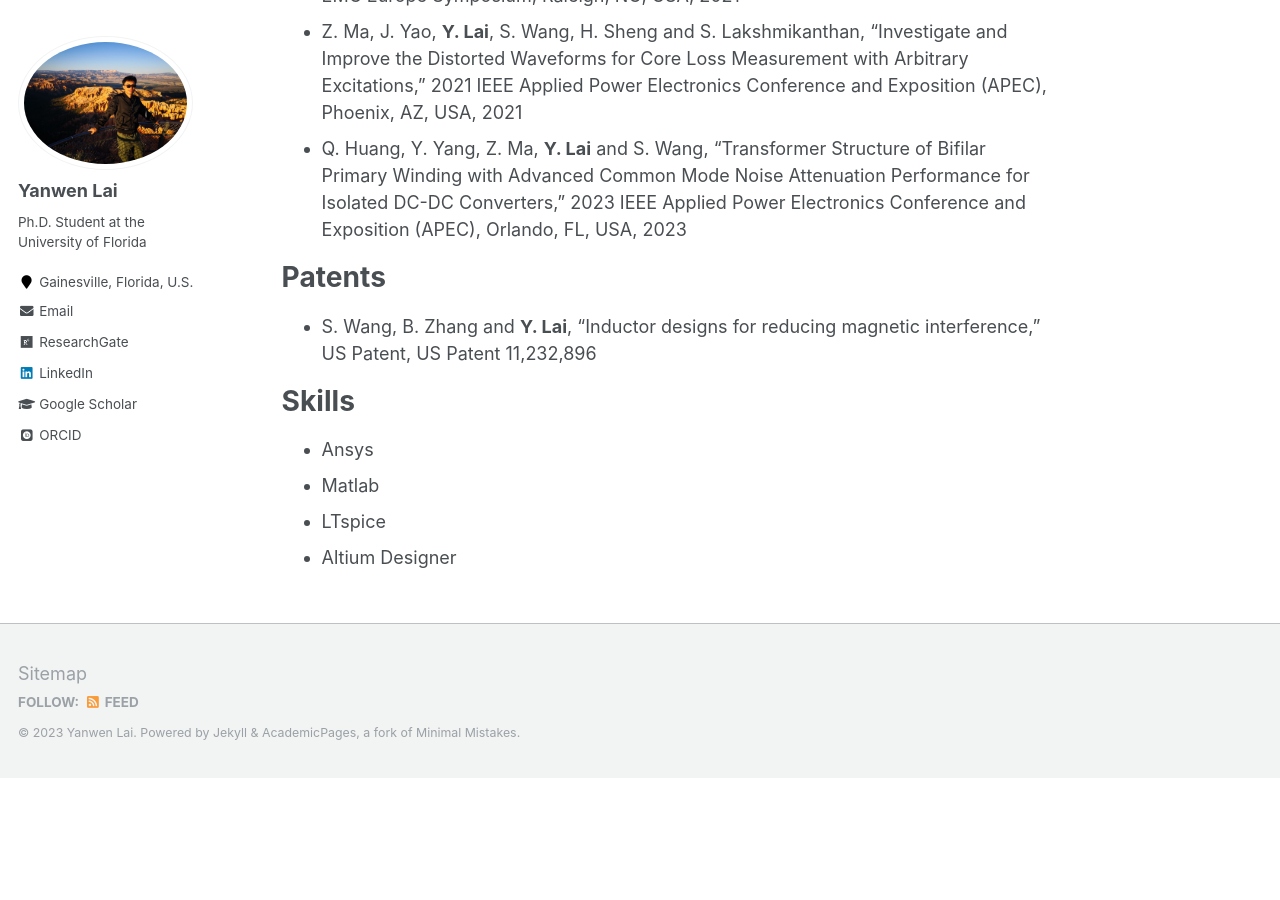
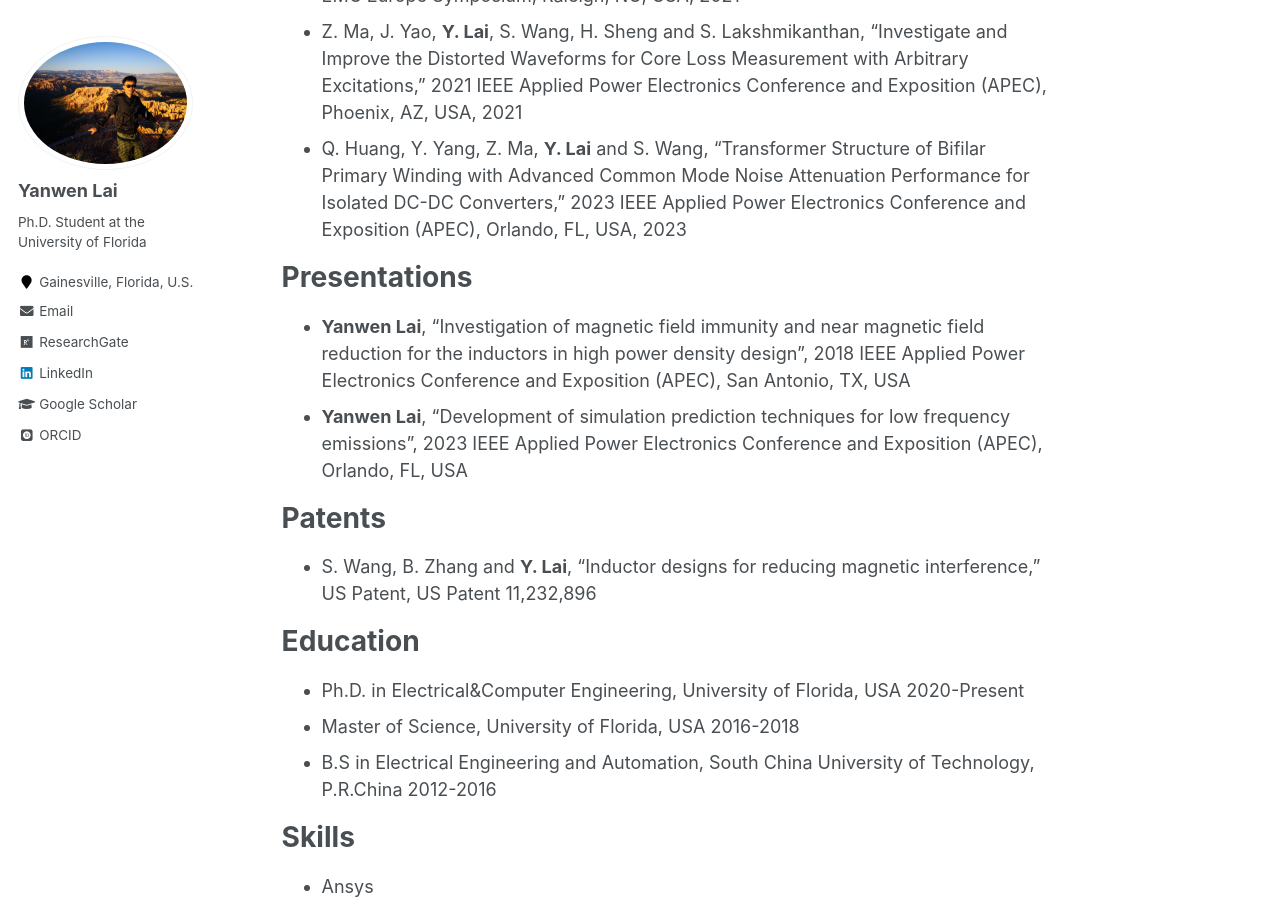
Before and after one commit to slionnnnnn/yanwenlai, a Jekyll site: the page built from _pages/about.md, in a window 1280 px wide and 900 px high, scrolled down 1494 px. Built offline with Jekyll 4.4.1, drawn with Linux system fonts in a browser that asks for light colours; some web fonts are replaced; before the commit the page ends 2272 px from its top, so only the background shows below that.

Commit message:
Update about.md

```diff
--- a/_pages/about.md
+++ b/_pages/about.md
@@ -40,10 +40,22 @@ Publications
 * Q. Huang, Y. Yang, Z. Ma, __Y. Lai__ and S. Wang, "Transformer Structure of Bifilar Primary Winding with Advanced Common Mode Noise Attenuation Performance for Isolated DC-DC Converters," 2023 IEEE Applied Power Electronics Conference and Exposition (APEC), Orlando, FL, USA, 2023
 
 
+Presentations
+======
+* __Yanwen Lai__, "Investigation of magnetic field immunity and near magnetic field reduction for the inductors in high power density design", 2018 IEEE Applied Power Electronics Conference and Exposition (APEC), San Antonio, TX, USA
+* __Yanwen Lai__, "Development of simulation prediction techniques for low frequency emissions", 2023 IEEE Applied Power Electronics Conference and Exposition (APEC), Orlando, FL, USA
+
+
 Patents
 ======
 
 * S. Wang, B. Zhang and __Y. Lai__, “Inductor designs for reducing magnetic interference,” US Patent, US Patent 11,232,896
+
+Education
+======
+* Ph.D. in Electrical&Computer Engineering, University of Florida, USA 2020-Present
+* Master of Science, University of Florida, USA 2016-2018
+* B.S in Electrical Engineering and Automation, South China University of Technology, P.R.China 2012-2016
 
 
 Skills
```
